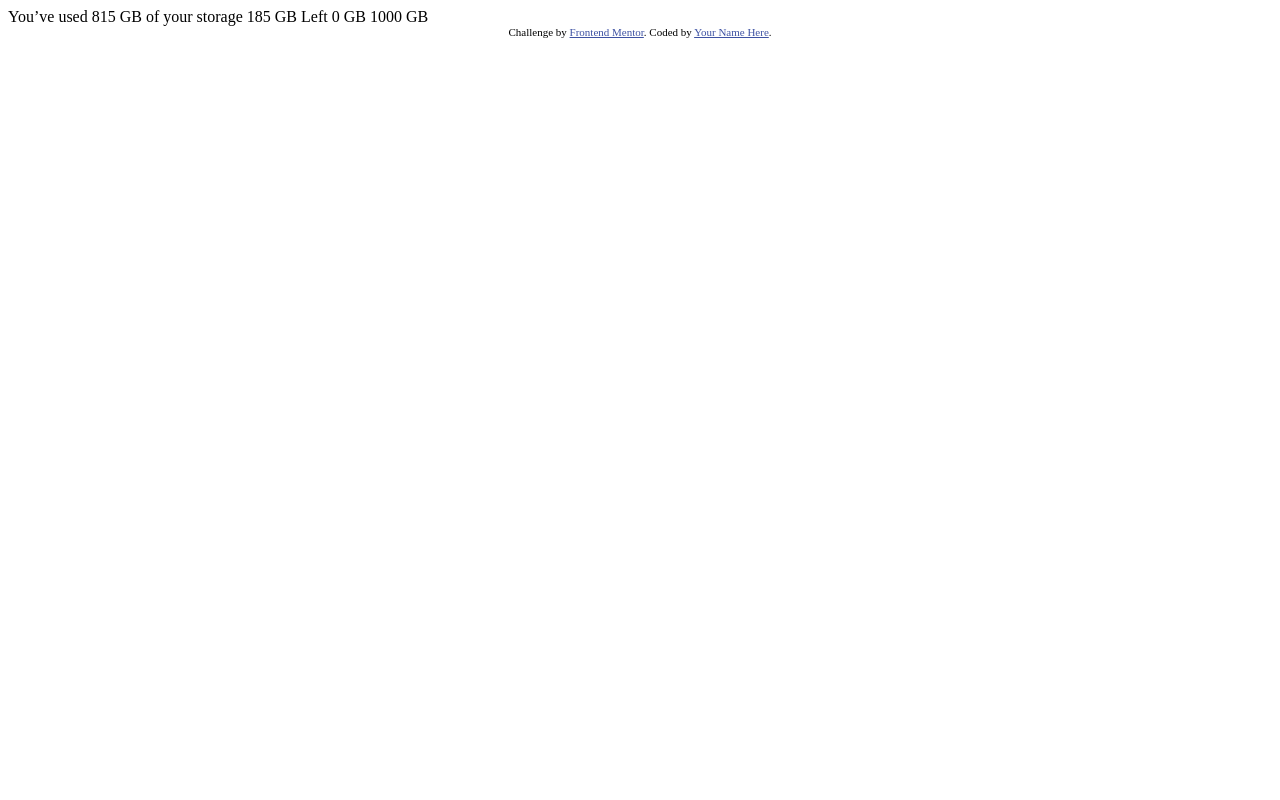
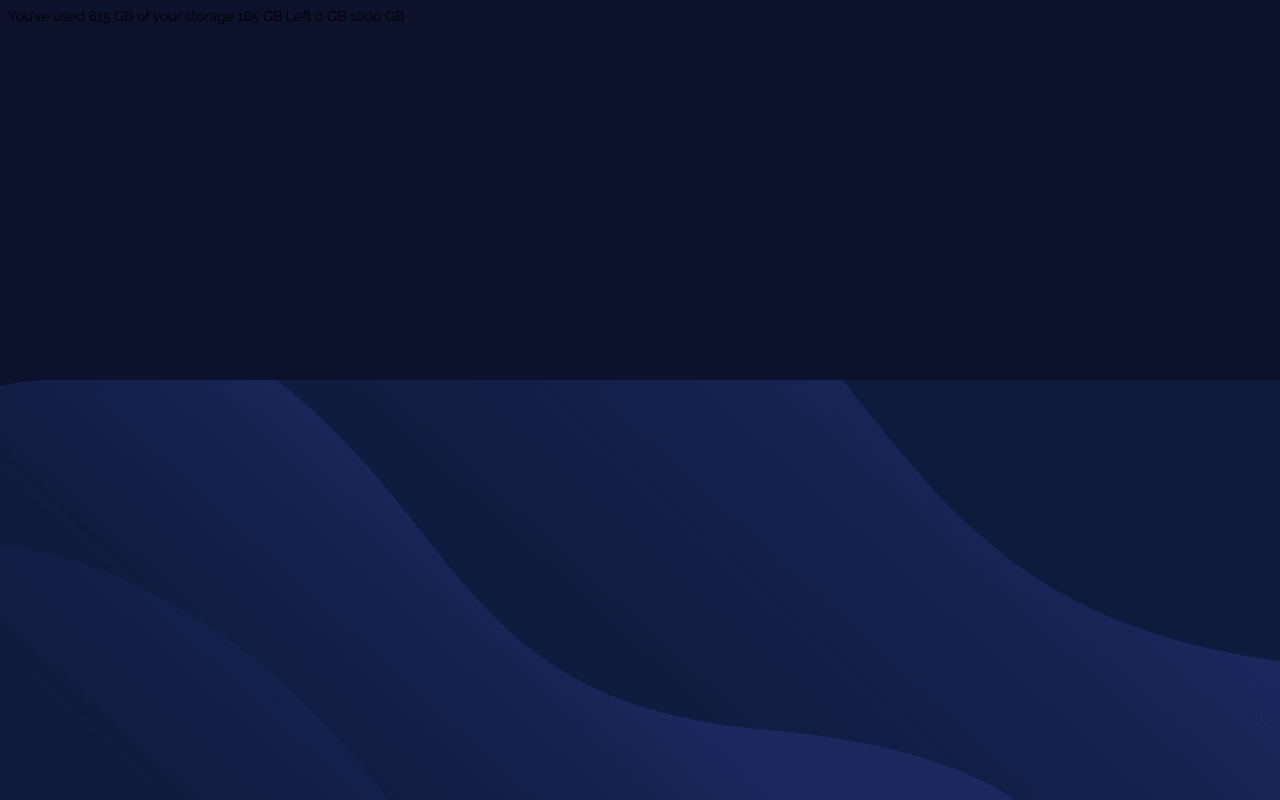
Before and after one commit to ShadePoderoso/challenge-data-storage, a plain HTML site: page index.html in a window 1280 px wide. Drawn offline with Linux system fonts and the light colour scheme.

Commit message:
Saving Changes
Salvando primeiras implementações do desafio.

```diff
--- a/index.html
+++ b/index.html
@@ -4,8 +4,9 @@
   <meta charset="UTF-8">
   <meta name="viewport" content="width=device-width, initial-scale=1.0"> <!-- displays site properly based on user's device -->
 
+  <link href="https://fonts.googleapis.com/css2?family=Raleway:ital,wght@0,400;1,700&display=swap" rel="stylesheet">
   <link rel="icon" type="image/png" sizes="32x32" href="./images/favicon-32x32.png">
-
+  <link rel="stylesheet" href="./styles/style.css" />
   <title>Frontend Mentor | Fylo data storage component</title>
 
   <!-- Feel free to remove these styles or customise in your own stylesheet 👍 -->
@@ -16,16 +17,17 @@
 </head>
 <body>
 
+<div class="left-container">
+
+</div>
+<div class="right-container">
   You’ve used 815 GB of your storage
 
   185 GB Left
 
   0 GB
   1000 GB
-
-  <div class="attribution">
-    Challenge by <a href="https://www.frontendmentor.io?ref=challenge" target="_blank">Frontend Mentor</a>.
-    Coded by <a href="#">Your Name Here</a>.
-  </div>
+</div>
+<img class="img-footer" src="images/bg-desktop.png"  />
 </body>
 </html>
--- /dev/null
+++ b/styles/style.css
@@ -0,0 +1,11 @@
+body {
+  background-color: hsl(229, 57%, 11%);
+  font-size: 14px;
+  font-family: 'Raleway', sans-serif;
+}
+
+.img-footer {
+  position: absolute;
+  bottom: 0;
+  right: 0;
+}
```
